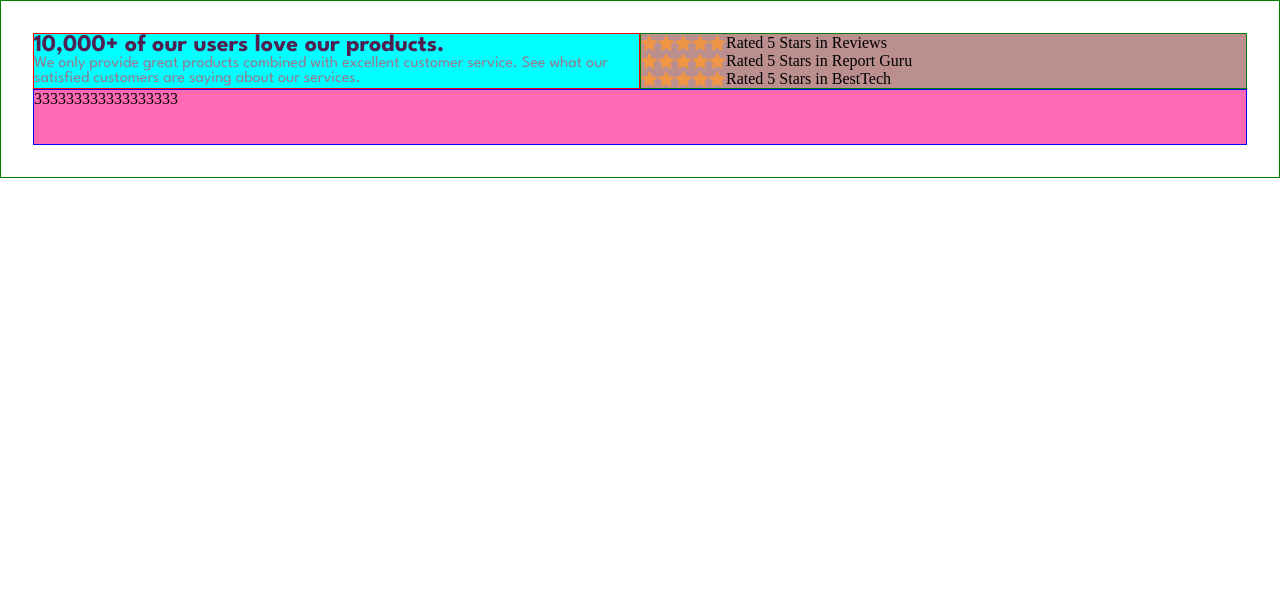
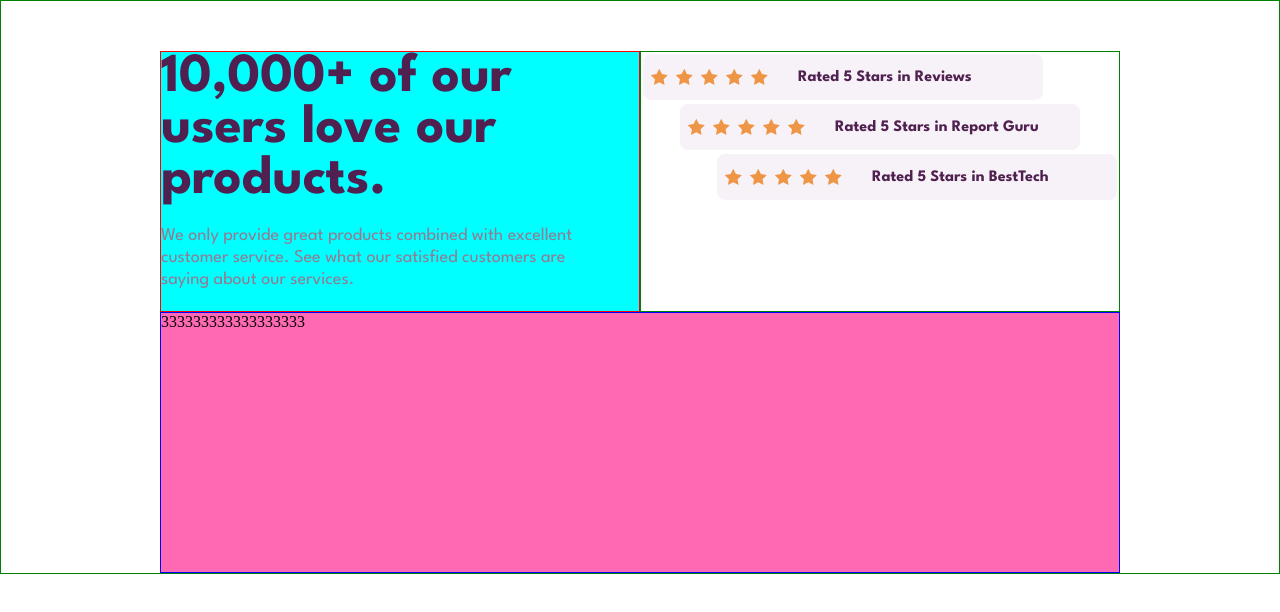
Before and after one commit to Suxaric/Social-proof-section, a plain HTML site: page index.html in a window 1280 px wide. Drawn offline with Linux system fonts and the light colour scheme.

Commit message:
3 commit

```diff
--- a/index.html
+++ b/index.html
@@ -12,7 +12,7 @@
     <div class="container">
       <div class="container-wrapper">
         <div class="container-info">
-          <h2>10,000+ of our users love our products.</h2>
+          <h1>10,000+ of our users love our products.</h1>
           <p>We only provide great products combined with excellent customer service.
             See what our satisfied customers are saying about our services.</p>
         </div>
--- a/style.css
+++ b/style.css
@@ -11,15 +11,15 @@
 }
 
 .container {
-  margin-top: 0;
-  margin-right: auto;
-  margin-bottom: 0;
-  margin-left: auto;
   border: solid 1px green; /*УДАЛИТЬ*/
 }
 
 .container-wrapper {
-  margin: 2rem; /*Отступы отрегулировать*/
+  max-width: 960px;
+  margin-top: 50px;
+  margin-right: auto;
+  margin-bottom: 0;
+  margin-left: auto;
   display: grid;
   grid-template-rows: 1fr 1fr;
   grid-template-columns: 1fr 1fr;
@@ -30,39 +30,104 @@
   background-color: aqua; /*УДАЛИТЬ*/
 }
 
-.container-info h2 {
+.container-info h1 {
   color: hsl(300, 43%, 22%);
   font-family: League Spartan, sans-serif;
   font-weight: 700;
-  /* padding-top: 20px; */
+  font-size: 55px;
 }
 
 .container-info p {
   color: hsl(303, 10%, 53%);
   font-family: League Spartan, sans-serif;
   font-weight: 400;
-  /* padding-top: 20px; */
+  font-size: 18px;
+  padding-top: 20px;
+  padding-right: 30px;
+  padding-bottom: 20px;
+  line-height: 22px;
+
 }
-
 
 .container-stars {
   border: solid 1px green; /*УДАЛИТЬ*/
-  background-color: rosybrown; /*УДАЛИТЬ*/
+
 }
 
 .container-stars-rewiews {
+  width: 400px;
   display: flex;
   align-items: center;
+  background-color: hsl(300, 24%, 96%);
+  border: solid 2px hsl(0, 0%, 100%);
+  border-radius: 10px;
+}
+
+.container-stars-rewiews img {
+  padding-left: 8px;
+  margin-top: 15px;
+  margin-bottom: 15px;
+}
+
+.container-stars-rewiews p {
+  padding-left: 30px;
+  color: hsl(300, 43%, 22%);
+  font-family: League Spartan, sans-serif;
+  font-weight: 700;
+  margin-top: 15px;
+  margin-bottom: 15px;
 }
 
 .container-stars-report {
+  margin-left: auto;
+  margin-right: auto;
+  width: 400px;
   display: flex;
   align-items: center;
+  background-color: hsl(300, 24%, 96%);
+  border: solid 2px hsl(0, 0%, 100%);
+  border-radius: 10px;
+}
+
+.container-stars-report img {
+  padding-left: 8px;
+  margin-top: 15px;
+  margin-bottom: 15px;
+}
+
+.container-stars-report p {
+  padding-left: 30px;
+  color: hsl(300, 43%, 22%);
+  font-family: League Spartan, sans-serif;
+  font-weight: 700;
+  margin-top: 15px;
+  margin-bottom: 15px;
 }
 
 .container-stars-besttech {
+  margin-right: 0;
+  margin-left: auto;
+  width: 400px;
   display: flex;
   align-items: center;
+  background-color: hsl(300, 24%, 96%);
+  border: solid 2px hsl(0, 0%, 100%);
+  border-radius: 10px;
+}
+
+.container-stars-besttech img {
+  padding-left: 8px;
+  margin-top: 15px;
+  margin-bottom: 15px;
+}
+
+.container-stars-besttech p {
+  padding-left: 30px;
+  color: hsl(300, 43%, 22%);
+  font-family: League Spartan, sans-serif;
+  font-weight: 700;
+  margin-top: 15px;
+  margin-bottom: 15px;
 }
 
 
```
